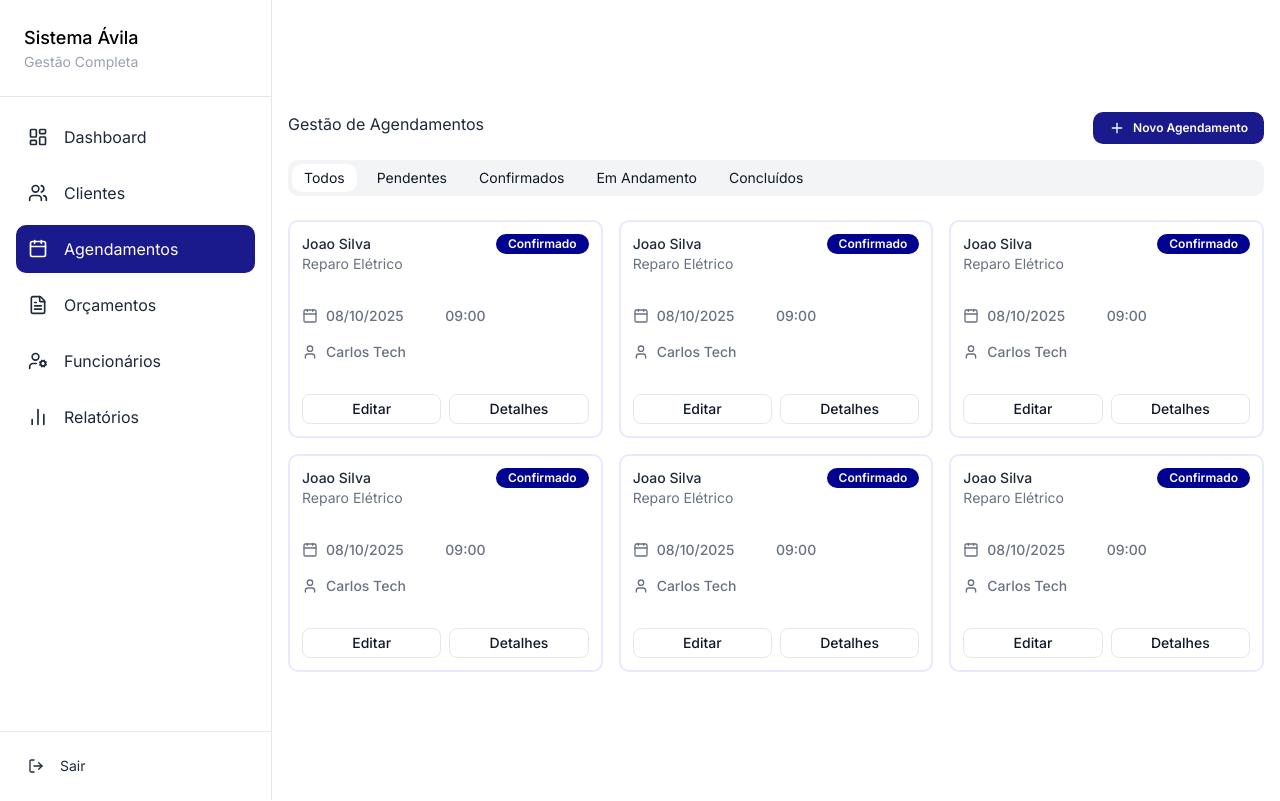
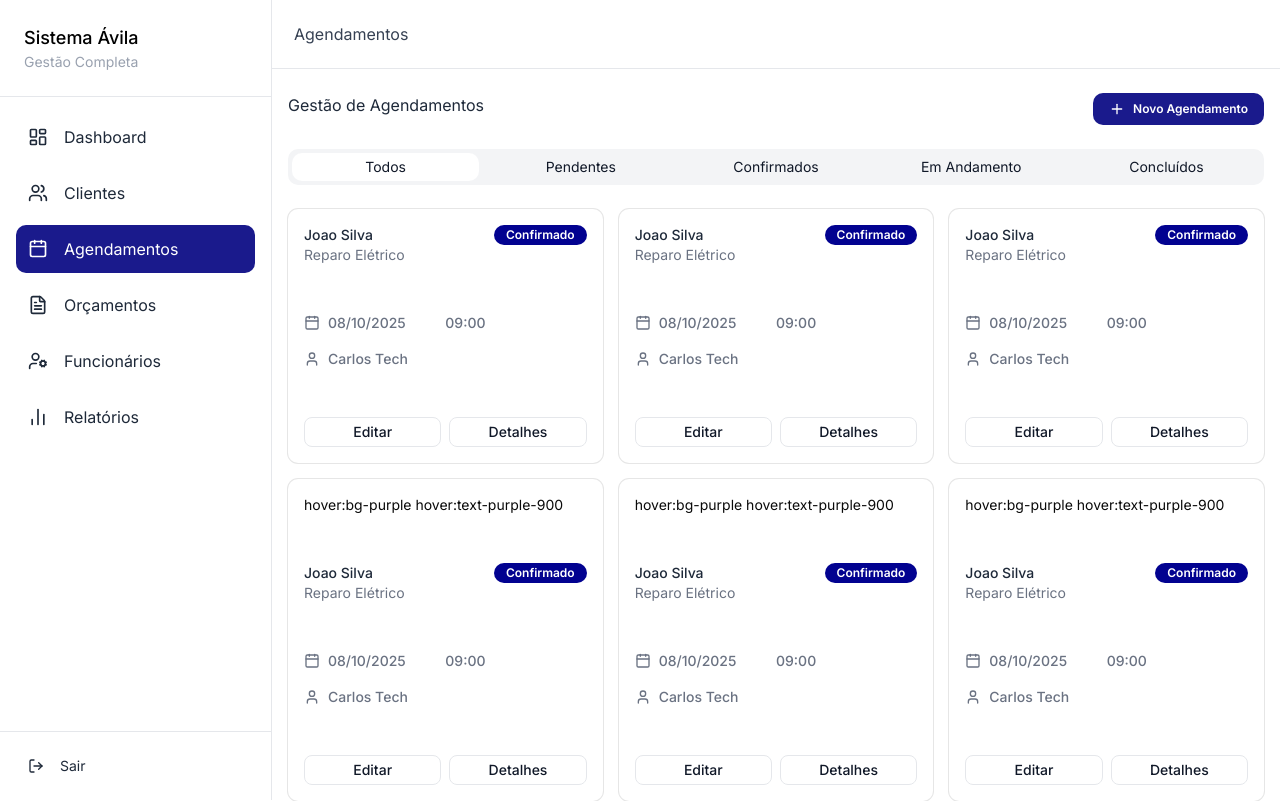
Before and after one commit to danielqueirozc/system-rh, a Next.js app in the folder web/: page /appointments in a window 1280 px wide. Built offline with nearby package versions, Linux system fonts and the light colour scheme.

Commit message:
style: restructure appointments desktop layout with Card component

```diff
--- a/web/app/(employee)/appointments/page.tsx
+++ b/web/app/(employee)/appointments/page.tsx
@@ -2,6 +2,7 @@
 
 import { HeaderMobile } from "@/app/components/header-mobile";
 import { NavbarMenuMobile } from "@/app/components/navbar-menu-mobile";
+import { Card } from "@/app/components/ui/card";
 import { cn } from "@/lib/utils";
 import { Calendar, Plus, User } from "lucide-react";
 import { Fragment, useEffect, useState } from "react";
@@ -26,8 +27,13 @@ export default function Appointments() {
   return (
     <Fragment>
       {windowWidth >= 1024 ? (
-        <div className="flex-1 flex flex-col gap-6 pt-28 px-4">
-          <div className="flex flex-col gap-4">
+        <div className="flex-1 flex flex-col gap-6">
+          <header className="p-5.5 text-gray-700 border-b border-gray-200">
+            Agendamentos
+          </header>
+
+          <main className="flex flex-col gap-6 px-4">
+            <div className="flex flex-col gap-6">
               <div className="flex justify-between">
                 <span className="text-gray-800">
                   Gestão de Agendamentos
@@ -39,12 +45,12 @@ export default function Appointments() {
                 </button>
               </div>
 
-            <div className="overflow-x-auto w-full p-1 flex text-sm gap-2 bg-gray-100 rounded-lg">
+              <div className="overflow-x-auto w-full p-1 grid grid-cols-5 justify-between text-sm gap-2 bg-gray-100 rounded-lg">
                 {status.map(stt => (
                   <button
                     key={stt}
                     onClick={() => setActiveStatus(stt)}
-                  className={cn(activeStatus === stt ? 'bg-white' : 'bg-transparent', 'shrink-0 whitespace-nowrap px-3 py-1 text-gray-900 rounded-lg' )}
+                    className={cn(activeStatus === stt ? 'bg-white' : 'bg-transparent', 'shrink-0 whitespace-nowrap py-1 text-gray-900 rounded-lg cursor-pointer' )}
                   >
                     {stt}
                   </button>
@@ -53,7 +59,7 @@ export default function Appointments() {
             </div>
 
             <div className="grid grid-cols-3 gap-4">
-            <div className="border-2 border-purple rounded-lg p-3 flex flex-col gap-8 text-sm">
+              <Card className="border-purple rounded-lg p-4 flex flex-col gap-12 text-sm">
                 <div className="flex justify-between">
                   <div className="flex flex-col">
                     <p className="text-gray-800 font-medium">Joao Silva</p>
@@ -80,12 +86,12 @@ export default function Appointments() {
                 </div>
 
                 <div className="flex gap-2">
-                <button className="w-full border border-gray-200 rounded-md text-gray-900 text-sm font-medium py-1">Editar</button>
-                <button className="w-full border border-gray-200 rounded-md text-gray-900 text-sm font-medium py-1">Detalhes</button>
+                  <button className="w-full border border-gray-200 rounded-md text-gray-900 text-sm font-medium py-1 hover:bg-purple hover:text-purple-900">Editar</button>
+                  <button className="w-full border border-gray-200 rounded-md text-gray-900 text-sm font-medium py-1 hover:bg-purple hover:text-purple-900">Detalhes</button>
                 </div>
-            </div>
+              </Card>
 
-            <div className="border-2 border-purple rounded-lg p-3 flex flex-col gap-8 text-sm">
+              <Card className="border-purple rounded-lg p-4  flex flex-col gap-12 text-sm">
                 <div className="flex justify-between">
                   <div className="flex flex-col">
                     <p className="text-gray-800 font-medium">Joao Silva</p>
@@ -112,12 +118,12 @@ export default function Appointments() {
                 </div>
 
                 <div className="flex gap-2">
-                <button className="w-full border border-gray-200 rounded-md text-gray-900 text-sm font-medium py-1">Editar</button>
-                <button className="w-full border border-gray-200 rounded-md text-gray-900 text-sm font-medium py-1">Detalhes</button>
+                  <button className="w-full border border-gray-200 rounded-md text-gray-900 text-sm font-medium py-1 hover:bg-purple hover:text-purple-900">Editar</button>
+                  <button className="w-full border border-gray-200 rounded-md text-gray-900 text-sm font-medium py-1 hover:bg-purple hover:text-purple-900">Detalhes</button>
                 </div>
-            </div>
+              </Card>
 
-            <div className="border-2 border-purple rounded-lg p-3 flex flex-col gap-8 text-sm">
+              <Card className="border-purple rounded-lg p-4  flex flex-col gap-12 text-sm">
                 <div className="flex justify-between">
                   <div className="flex flex-col">
                     <p className="text-gray-800 font-medium">Joao Silva</p>
@@ -144,12 +150,12 @@ export default function Appointments() {
                 </div>
 
                 <div className="flex gap-2">
-                <button className="w-full border border-gray-200 rounded-md text-gray-900 text-sm font-medium py-1">Editar</button>
-                <button className="w-full border border-gray-200 rounded-md text-gray-900 text-sm font-medium py-1">Detalhes</button>
+                  <button className="w-full border border-gray-200 rounded-md text-gray-900 text-sm font-medium py-1 hover:bg-purple hover:text-purple-900">Editar</button>
+                  <button className="w-full border border-gray-200 rounded-md text-gray-900 text-sm font-medium py-1 hover:bg-purple hover:text-purple-900">Detalhes</button>
                 </div>
-            </div>
+              </Card>
 
-            <div className="border-2 border-purple rounded-lg p-3 flex flex-col gap-8 text-sm">
+              <Card className="border-purple rounded-lg p-4  flex flex-col gap-12 text-sm"> hover:bg-purple hover:text-purple-900
                 <div className="flex justify-between">
                   <div className="flex flex-col">
                     <p className="text-gray-800 font-medium">Joao Silva</p>
@@ -176,12 +182,12 @@ export default function Appointments() {
                 </div>
 
                 <div className="flex gap-2">
-                <button className="w-full border border-gray-200 rounded-md text-gray-900 text-sm font-medium py-1">Editar</button>
-                <button className="w-full border border-gray-200 rounded-md text-gray-900 text-sm font-medium py-1">Detalhes</button>
+                  <button className="w-full border border-gray-200 rounded-md text-gray-900 text-sm font-medium py-1 hover:bg-purple hover:text-purple-900">Editar</button>
+                  <button className="w-full border border-gray-200 rounded-md text-gray-900 text-sm font-medium py-1 hover:bg-purple hover:text-purple-900">Detalhes</button>
                 </div>
-            </div>
+              </Card>
 
-            <div className="border-2 border-purple rounded-lg p-3 flex flex-col gap-8 text-sm">
+              <Card className="border-purple rounded-lg p-4  flex flex-col gap-12 text-sm"> hover:bg-purple hover:text-purple-900
                 <div className="flex justify-between">
                   <div className="flex flex-col">
                     <p className="text-gray-800 font-medium">Joao Silva</p>
@@ -208,12 +214,12 @@ export default function Appointments() {
                 </div>
 
                 <div className="flex gap-2">
-                <button className="w-full border border-gray-200 rounded-md text-gray-900 text-sm font-medium py-1">Editar</button>
-                <button className="w-full border border-gray-200 rounded-md text-gray-900 text-sm font-medium py-1">Detalhes</button>
+                  <button className="w-full border border-gray-200 rounded-md text-gray-900 text-sm font-medium py-1 hover:bg-purple hover:text-purple-900">Editar</button>
+                  <button className="w-full border border-gray-200 rounded-md text-gray-900 text-sm font-medium py-1 hover:bg-purple hover:text-purple-900">Detalhes</button>
                 </div>
-            </div>
+              </Card>
 
-            <div className="border-2 border-purple rounded-lg p-3 flex flex-col gap-8 text-sm">
+              <Card className="border-purple rounded-lg p-4  flex flex-col gap-12 text-sm"> hover:bg-purple hover:text-purple-900
                 <div className="flex justify-between">
                   <div className="flex flex-col">
                     <p className="text-gray-800 font-medium">Joao Silva</p>
@@ -240,12 +246,15 @@ export default function Appointments() {
                 </div>
 
                 <div className="flex gap-2">
-                <button className="w-full border border-gray-200 rounded-md text-gray-900 text-sm font-medium py-1">Editar</button>
-                <button className="w-full border border-gray-200 rounded-md text-gray-900 text-sm font-medium py-1">Detalhes</button>
+                  <button className="w-full border border-gray-200 rounded-md text-gray-900 text-sm font-medium py-1 hover:bg-purple hover:text-purple-900">Editar</button>
+                  <button className="w-full border border-gray-200 rounded-md text-gray-900 text-sm font-medium py-1 hover:bg-purple hover:text-purple-900">Detalhes</button>
                 </div>
+              </Card>
+
             </div>
+          </main>
         </div>
-        </div>
+
       ) : (
         <div className="flex flex-col gap-6 pt-28 px-4">
           <div className="flex flex-col gap-4">
```
Lines whose indentation alone changed are shown as unchanged.
